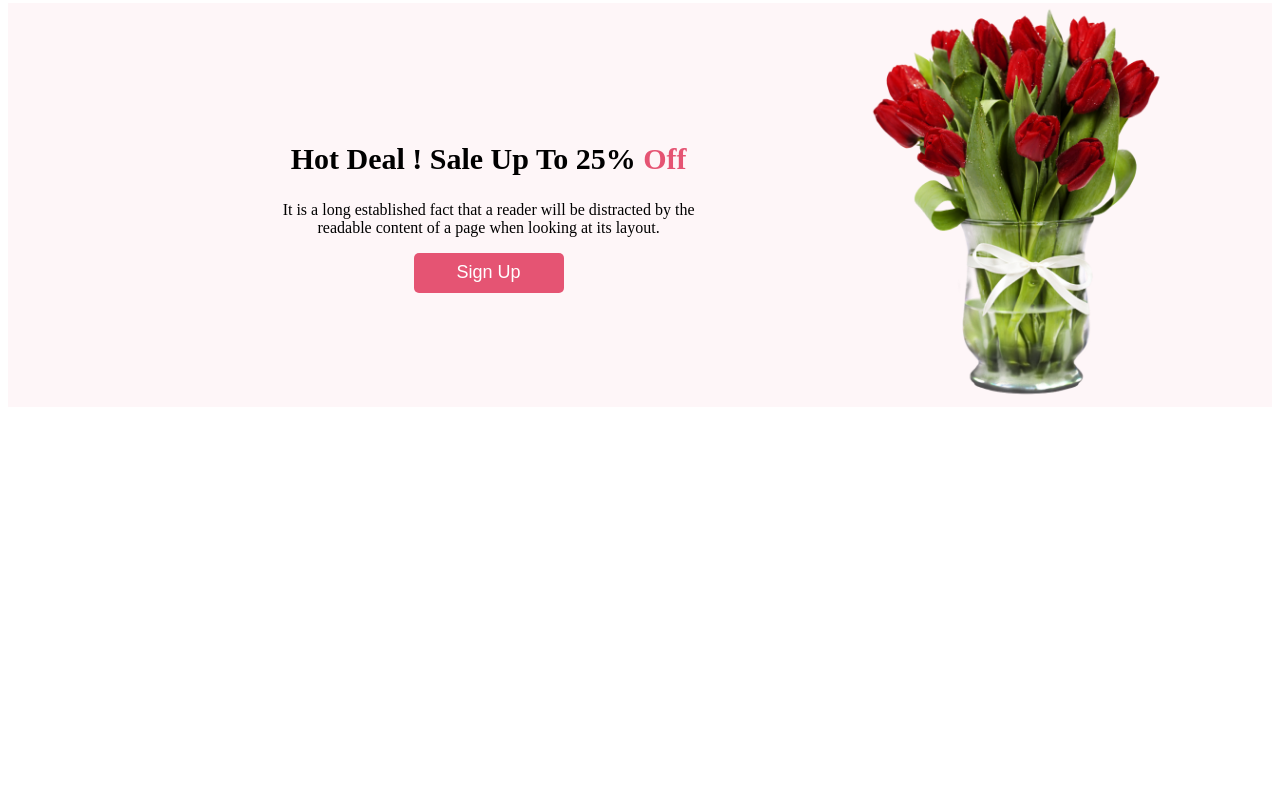
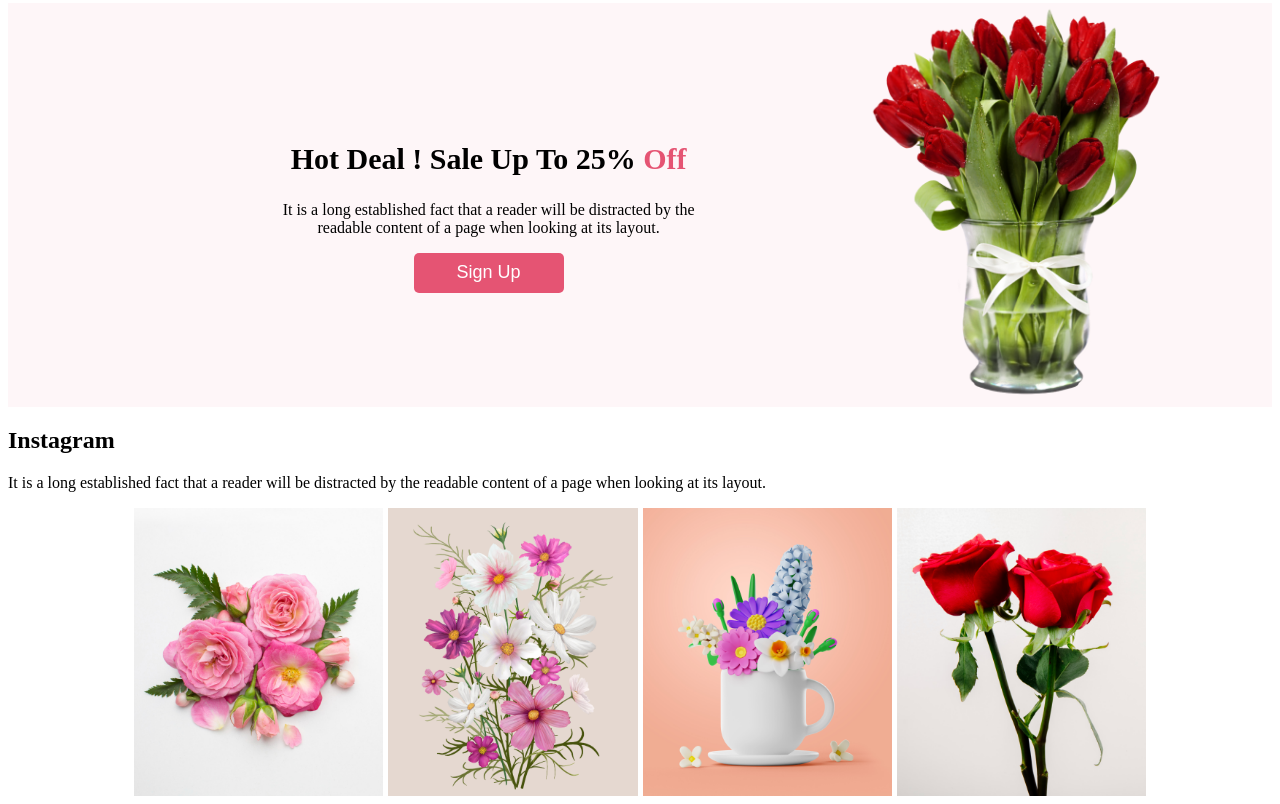
Before and after one commit to Shahin270/responsive-challenge-practise, a plain HTML site: page index.html in a window 1280 px wide. Shown: the part 2067-2871 px from the top of the page. Before the commit the page ends 2482 px from the top, so only its background shows below. Drawn offline with Linux system fonts and the light colour scheme.

Commit message:
added instraimage

```diff
--- a/index.html
+++ b/index.html
@@ -82,6 +82,19 @@
                 <img class="image-pot" src="Flower Asset/pngwing 8.png" alt="">
             </div>
         </section>
+        <section>
+            <div>
+                <h1>Instagram</h1>
+                <p>It is a long established fact that a reader will be distracted by the readable content of a page when looking at its layout.</p>
+            </div>
+
+            <div class="all-image">
+                <img class="images" src="Flower Asset/Flower 01.png" alt="">
+                <img class="images" src="Flower Asset/Rectangle 4.png" alt="">
+                <img class="images" src="Flower Asset/Rectangle 5.png" alt="">
+                <img class="images" src="Flower Asset/Rectangle 6.png" alt="">
+            </div>
+        </section>
 
     </main>
 
--- a/styles/index.css
+++ b/styles/index.css
@@ -173,6 +173,24 @@ header{
     width: 100%;
 
 }
+.all-image{
+    display: grid;
+    grid-template-columns: repeat(4 , 1fr);
+    gap: 5px;
+    margin-left: 10%;
+    margin-right: 10%;
+
+
+
+
+}
+.images{
+    width: 100%;
+
+
+}
+
+
 
 
 
```
